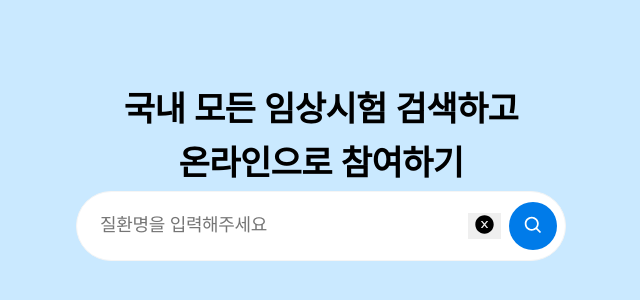
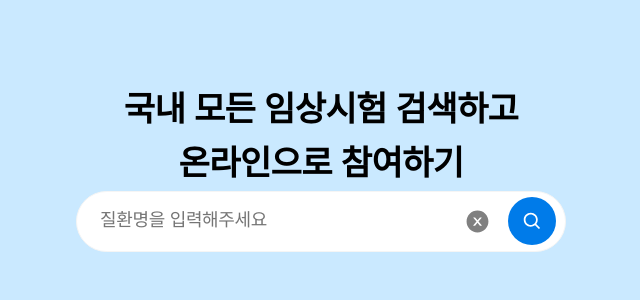
Before and after one commit to seongm2n/pre-onboarding-12th-3, a React (Create React App) app: page / in a window 1280 px wide. Shown: the part 86-386 px from the top of the page, without its empty margins (319-959 px from the left). Built offline with nearby package versions, Linux system fonts and the light colour scheme.

Commit message:
fix & style : button 위치 수정 및 스타일링 수정

```diff
--- a/src/components/commons/Button.tsx
+++ /dev/null
@@ -1,14 +0,0 @@
-import { ButtonContainer, StyledBiSearch } from '../../styles/SearchButton';
-
-interface ButtonProps {
-	onClick: () => void;
-}
-
-function Button({ onClick }: ButtonProps) {
-	return (
-		<ButtonContainer onClick={onClick}>
-			<StyledBiSearch />
-		</ButtonContainer>
-	);
-}
-export default Button;
--- /dev/null
+++ b/src/components/commons/SearchButton.tsx
@@ -0,0 +1,10 @@
+import { SearchButtonContainer, StyledBiSearch } from '../../styles/Button';
+
+function Button() {
+	return (
+		<SearchButtonContainer>
+			<StyledBiSearch />
+		</SearchButtonContainer>
+	);
+}
+export default Button;
--- a/src/components/search/SearchBar.tsx
+++ b/src/components/search/SearchBar.tsx
@@ -18,7 +18,7 @@ const SearchBar: React.FC<SearchBarProps> = React.memo(
 		);
 
 		return (
-			<SearchInputContainer>
+			<>
 				<StyledInput
 					type='text'
 					placeholder='질환명을 입력해주세요'
@@ -26,7 +26,7 @@ const SearchBar: React.FC<SearchBarProps> = React.memo(
 					onChange={memoizedHandleChange}
 					onClick={onClick}
 				/>
-			</SearchInputContainer>
+			</>
 		);
 	}
 );
--- a/src/components/search/SearchSick.tsx
+++ b/src/components/search/SearchSick.tsx
@@ -12,12 +12,12 @@ import {
 import { HttpClient } from '../../lib/api/HttpClient';
 import { useDebouncedSearch } from '../../context/DebouncedSearchContext';
 import SearchBar from './SearchBar';
-import { SearchContainer } from '../../styles/SearchBar';
+import { SearchInputContainer } from '../../styles/SearchBar';
 import { RecommendedContainer } from '../../styles/RecommendedStyle';
-import Button from '../commons/Button';
+import SearchButton from '../commons/SearchButton';
 import RecommendedSearch from './RecommendedSearch';
 import { useOutsideClick } from '../../hooks/useOutsideClick';
-import { AiFillCloseCircle } from 'react-icons/ai';
+import { CloseButton, StyledAiFillCloseCircle } from '../../styles/Button';
 
 const httpClient = new HttpClient();
 
@@ -96,10 +96,19 @@ function SearchSick() {
 
 	return (
 		<div ref={searchRef}>
-			<SearchContainer
+			<div
+				style={{
+					display: 'flex',
+					flexDirection: 'row',
+					justifyContent: 'space-between',
+					alignItems: 'center',
+					position: 'relative',
+				}}
+			>
+				<SearchInputContainer
 					ref={searchContainerRef}
-				onFocus={() => setIsSearchContainerFocused(true)} // 포커스되었을 때 상태 변경
-				onBlur={() => setIsSearchContainerFocused(false)} // 포커스가 해제되었을 때 상태 변경
+					onFocus={() => setIsSearchContainerFocused(true)}
+					onBlur={() => setIsSearchContainerFocused(false)}
 					style={{
 						border: isSearchContainerFocused ? 'solid 2px #007be9' : '',
 					}}
@@ -110,15 +119,15 @@ function SearchSick() {
 						onClick={() => setIsSearchOpen(true)}
 						handleChange={handleChange}
 					/>
-				<button
-					onClick={closeSearch}
-					style={{ outline: '0' }}
-				>
-					<AiFillCloseCircle style={{ height: '21px', width: '21px' }} />
-				</button>
+				</SearchInputContainer>
 
-				<Button />
-			</SearchContainer>
+				<CloseButton onClick={closeSearch}>
+					<StyledAiFillCloseCircle />
+				</CloseButton>
+
+				<SearchButton />
+			</div>
+
 			{isSearchOpen && (
 				<RecommendedContainer>
 					<RecommendedSearch
--- /dev/null
+++ b/src/styles/Button.ts
@@ -0,0 +1,34 @@
+import styled from 'styled-components';
+import { BiSearch } from 'react-icons/bi';
+import { AiFillCloseCircle } from 'react-icons/ai';
+
+export const SearchButtonContainer = styled.button`
+	background-color: #007be9;
+	border-radius: 48px;
+	height: 48px;
+	padding: 13.5px 13.5px 13.5px;
+	position: absolute;
+	width: 48px;
+	right: 10px;
+`;
+
+export const StyledBiSearch = styled(BiSearch)`
+	height: 21px;
+	width: 21px;
+	color: white;
+`;
+
+export const CloseButton = styled.button`
+	outline: 0;
+	position: absolute;
+	right: 70px;
+	background: none;
+	display: flex;
+	align-items: center;
+`;
+
+export const StyledAiFillCloseCircle = styled(AiFillCloseCircle)`
+	height: 25px;
+	width: 25px;
+	color: gray;
+`;
--- a/src/styles/RecommendedStyle.ts
+++ b/src/styles/RecommendedStyle.ts
@@ -35,9 +35,11 @@ export const StyledRecommendedSearch = styled.div`
 `;
 
 export const RecommendedContainer = styled.div`
-	border-radius: 15px;
+	border-radius: 20px;
 	background-color: white;
 	margin-top: 7px;
-	min-height: 300px;
+	min-height: 40vh;
+	max-height: 50vh;
+	overflow: hidden;
 	box-shadow: 0 2px 4px rgba(0, 0, 0, 0.1);
 `;
--- a/src/styles/SearchBar.ts
+++ b/src/styles/SearchBar.ts
@@ -1,22 +1,14 @@
 import styled from 'styled-components';
 
-export const SearchContainer = styled.div`
-	align-items: center;
+export const SearchInputContainer = styled.div`
 	background-color: #ffffff;
 	border: solid 1px whitesmoke;
 	border-radius: 42px;
 	display: flex;
 	padding: 10px 8px 10px 8px;
 	width: 490px;
-	flex-direction: row;
-	justify-content: space-between;
-`;
 
-export const SearchInputContainer = styled.div`
-	align-items: center;
-	display: flex;
-	position: relative;
-	gap: 0.75rem;
+	cursor: pointer;
 `;
 
 export const StyledInput = styled.input`
@@ -36,6 +28,7 @@ export const StyledInput = styled.input`
 	width: 375px;
 	height: 40px;
 	padding-left: 15px;
+	cursor: pointer;
 	&:focus::placeholder {
 		color: transparent;
 	}
--- a/src/styles/SearchButton.ts
+++ /dev/null
@@ -1,20 +0,0 @@
-import styled from 'styled-components';
-import { BiSearch } from 'react-icons/bi';
-
-export const ButtonContainer = styled.button`
-	align-items: center;
-	background-color: #007be9;
-	border-radius: 48px;
-	display: flex;
-	height: 48px;
-	justify-content: center;
-	padding: 13.5px 13.5px 13.5px;
-	position: relative;
-	width: 48px;
-`;
-
-export const StyledBiSearch = styled(BiSearch)`
-	height: 21px;
-	width: 21px;
-	color: white;
-`;
```
Lines whose indentation alone changed are shown as unchanged.
